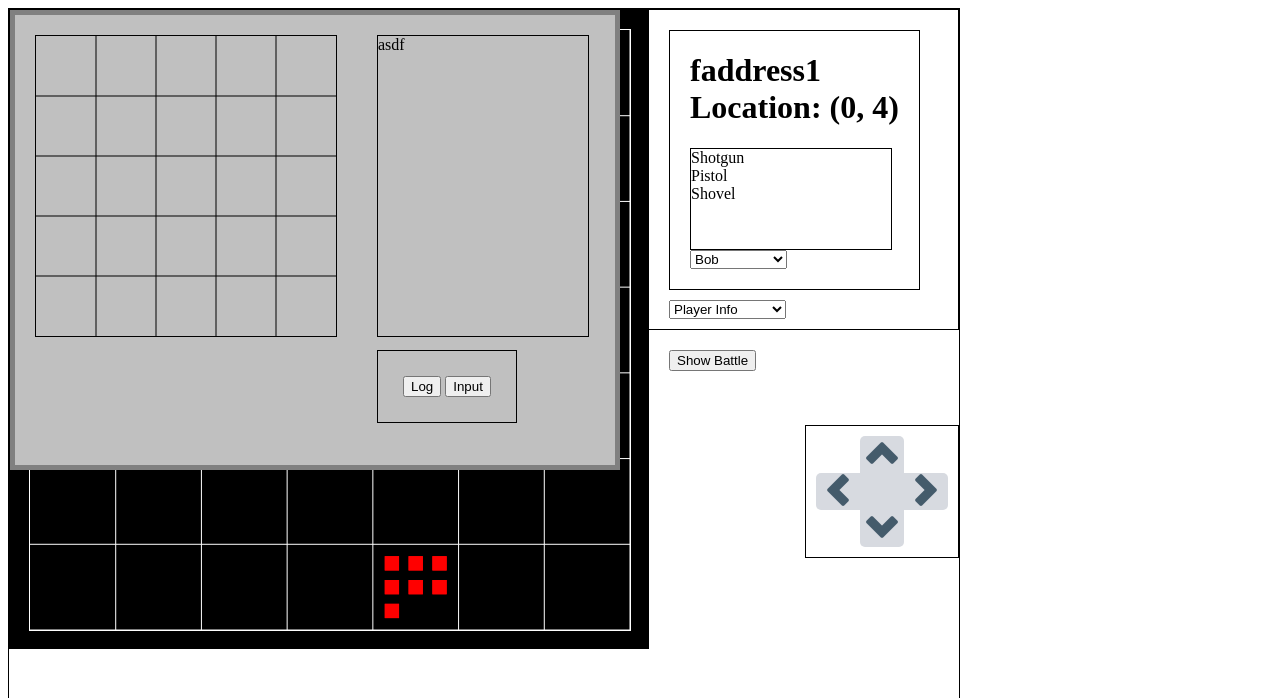
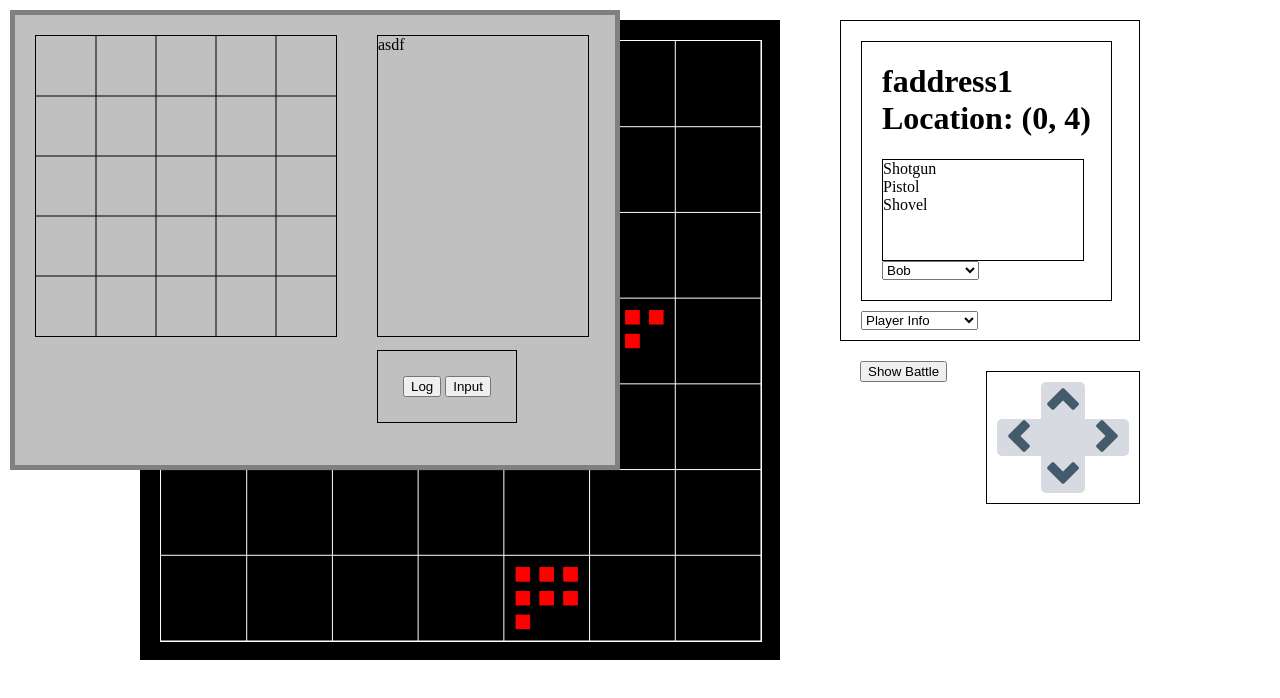
Before and after one commit to BlockchainRoyale/prototype, a plain HTML site: page ui/index.html in a window 1280 px wide. Both pictures are taken after a click on the button "Show Battle". Shown: the top 698 px of the page. Drawn offline with Linux system fonts and the light colour scheme.

Commit message:
centered

```diff
--- a/ui/css/index.css
+++ b/ui/css/index.css
@@ -1,7 +1,36 @@
+#container {
+    width: 1000px;
+    margin: 20px auto 0 auto;
+    display: grid;
+    grid-template-columns: 700px 300px;
+}
+
+#mapContainer {
+    background-color: black;
+    height: 640px;
+    width: 640px;
+}
 #arena {
     margin: 20px;
     border: 1px solid black;
     float: left;
+}
+
+#arenaContainer {
+    position: fixed;
+    top: 10px;
+    left: 10px;
+    background-color: silver;
+    border: 5px solid grey;
+    visibility: hidden;
+    z-index: 1000;
+    height: 450px;
+    width: 600px;
+}
+
+#map {
+    border: 1px solid white;
+    margin: 20px;
 }
 
 #battleInfo {
@@ -31,30 +60,6 @@
     top: 350px;
 }
 
-
-#arenaContainer {
-    position: fixed;
-    top: 10px;
-    left: 10px;
-    background-color: silver;
-    border: 5px solid grey;
-    visibility: hidden;
-    z-index: 1000;
-    height: 450px;
-    width: 600px;
-}
-
-#map {
-    border: 1px solid white;
-    margin: 20px;
-}
-
-#mapContainer {
-    background-color: black;
-    float: left;
-    height: 640px;
-    width: 640px;
-}
 
 #showBattle {
     float: left;
--- a/ui/index.html
+++ b/ui/index.html
@@ -5,13 +5,15 @@
     <link rel="stylesheet" href="css/index.css">
 </head>
 <body onLoad="setup(), mapRedraw(), playerInfoSetup(), battleRequests()">
-<div id="container" style="border: solid black 1px; width: 950px; height: 700px">
+
+<div id="container">
     <div id="mapContainer" >
         <img src="assets/TooManyRedT.png" id="TooManyR" style="display:none">
         <img src="assets/TooManyGreenT.png" id="TooManyG" style="display:none">
 
         <canvas id="map" height="600px" width="600px"></canvas>
     </div>
+    <div id ="right-column">
         <div id="arenaContainer">
             <canvas id="arena" height="300px" width="300px"></canvas>
             <div id="battleInfo">asdf</div>
@@ -54,7 +56,7 @@
             <button id="right" class="movebutton"><img src="assets/movement/right-arrow.png"></button>
             <button id="down" class="movebutton"><img src="assets/movement/down-arrow.png"></button>
         </div>
-
+    </div>
 </div>
 <script src="js/map.js"></script>
 </body>
```
Lines whose indentation alone changed are shown as unchanged.
